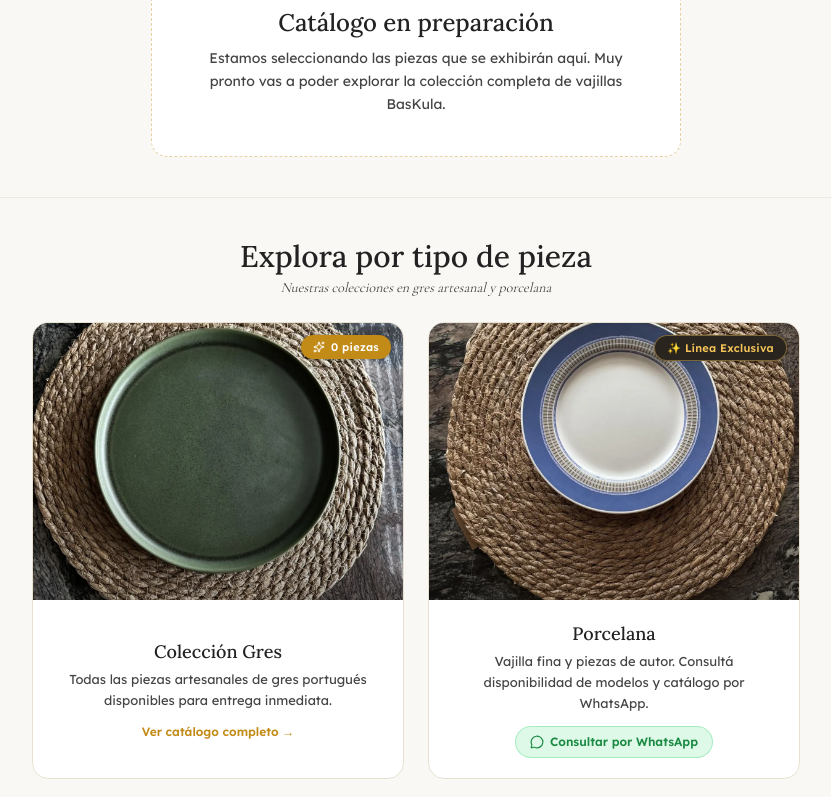
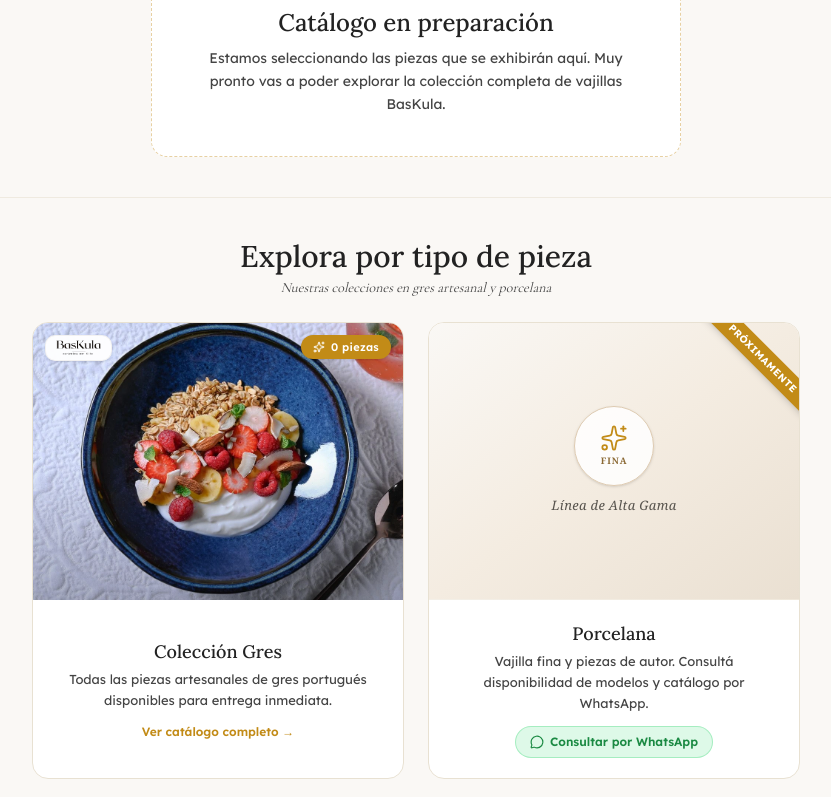
Before and after one commit to Nicklas072/fabulous-wisp-ab57fc, a Next.js app in the folder BasKula-herramienta/sitio/: page / in a window 1280 px wide. Shown: the part 562-1359 px from the top of the page, without its empty margins (224-1055 px from the left). Built offline with nearby package versions, Linux system fonts and the light colour scheme; no server answers; the database is empty.

Commit message:
feat(herramienta): actualizar tarjeta Gres con imagen lifestyle de plato azul y badge BasKula, y tarjeta Porcelana con cinta Proximamente

```diff
--- a/BasKula-herramienta/sitio/src/components/catalog/CatalogApp.tsx
+++ b/BasKula-herramienta/sitio/src/components/catalog/CatalogApp.tsx
@@ -871,13 +871,20 @@ export default function CatalogApp({
                 >
                   <div className="aspect-[4/3] overflow-hidden bg-[#f7f3ec] w-full relative">
                     <img
-                      src="/Plato llano con bordes.webp"
-                      alt="Colección Gres"
+                      src="/gres-lifestyle-azul.webp"
+                      alt="Colección Gres - Piezas artesanales"
                       className="w-full h-full object-cover group-hover:scale-105 transition-transform duration-500"
                       loading="lazy"
                     />
                     <div className="absolute inset-0 bg-gradient-to-t from-black/40 via-transparent to-transparent opacity-60 group-hover:opacity-40 transition-opacity" />
-                    <span className="absolute top-3 right-3 text-[11px] font-semibold tracking-wide bg-[#c28b17] text-white px-3 py-1 rounded-full shadow-sm flex items-center gap-1.5">
+
+                    {/* Badge BasKula superior izquierda */}
+                    <div className="absolute top-3 left-3 z-10 bg-white/95 backdrop-blur-sm px-2.5 py-1 rounded-lg shadow-sm border border-stone-200/50 flex items-center justify-center">
+                      <img src="/logo-baskula.png" alt="BasKula" className="h-3.5 sm:h-4 w-auto object-contain" />
+                    </div>
+
+                    {/* Contador de piezas superior derecha */}
+                    <span className="absolute top-3 right-3 text-[11px] font-semibold tracking-wide bg-[#c28b17] text-white px-3 py-1 rounded-full shadow-sm flex items-center gap-1.5 z-10">
                       <Sparkles className="w-3 h-3 text-white" />
                       <span>{products?.length || 0} piezas</span>
                     </span>
@@ -897,23 +904,28 @@ export default function CatalogApp({
 
                 {/* 2. Tarjeta Colección Porcelana */}
                 <a
-                  href={`https://wa.me/${whatsapp.replace(/[^0-9]/g, "") || "59893658477"}?text=${encodeURIComponent("Hola BasKula, quisiera consultar sobre la línea de Porcelana.")}`}
+                  href={`https://wa.me/${whatsapp.replace(/[^0-9]/g, "") || "59893658477"}?text=${encodeURIComponent("Hola BasKula, me interesa la futura línea de Porcelana.")}`}
                   target="_blank"
                   rel="noopener noreferrer"
                   className="group relative rounded-2xl overflow-hidden border border-border bg-card hover:shadow-[0_8px_30px_rgba(194,139,23,0.18)] hover:border-[#c28b17] transition-all text-center cursor-pointer flex flex-col"
                   title="Consultar por Porcelana en WhatsApp"
                 >
-                  <div className="aspect-[4/3] overflow-hidden bg-[#f7f3ec] w-full relative">
-                    <img
-                      src="/Plato postre Esmaltado.webp"
-                      alt="Colección Porcelana"
-                      className="w-full h-full object-cover group-hover:scale-105 transition-transform duration-500"
-                      loading="lazy"
-                    />
-                    <div className="absolute inset-0 bg-gradient-to-t from-black/40 via-transparent to-transparent opacity-60 group-hover:opacity-40 transition-opacity" />
-                    <span className="absolute top-3 right-3 text-[11px] font-semibold tracking-wide bg-[#2a241e] text-[#f4c458] border border-[#f4c458]/40 px-3 py-1 rounded-full shadow-sm flex items-center gap-1">
-                      <span>✨ Línea Exclusiva</span>
-                    </span>
+                  <div className="aspect-[4/3] w-full relative overflow-hidden bg-gradient-to-br from-[#FAF8F5] via-[#F4ECE1] to-[#EAE0D2] flex flex-col items-center justify-center border-b border-border/40 select-none">
+                    {/* Cinta diagonal de PRÓXIMAMENTE en la esquina superior derecha */}
+                    <div className="absolute top-0 right-0 overflow-hidden w-32 h-32 pointer-events-none z-10">
+                      <span className="absolute top-6 -right-9 w-36 text-center rotate-45 bg-[#c28b17] text-white font-bold text-[10px] tracking-wider py-1 shadow-md uppercase">
+                        Próximamente
+                      </span>
+                    </div>
+
+                    {/* Sello / emblema central artesanal */}
+                    <div className="w-16 h-16 sm:w-20 sm:h-20 rounded-full bg-white/85 shadow-sm border border-[#decbb2] flex flex-col items-center justify-center text-[#9c783e] group-hover:scale-105 transition-transform duration-500">
+                      <Sparkles className="w-6 h-6 sm:w-7 sm:h-7 stroke-[1.5] text-[#c28b17]" />
+                      <span className="text-[9px] uppercase tracking-widest font-serif font-semibold mt-0.5 text-[#8a6833]">Fina</span>
+                    </div>
+                    <p className="font-serif italic text-[12px] sm:text-[13px] text-stone-600 mt-2.5 tracking-wide">
+                      Línea de Alta Gama
+                    </p>
                   </div>
                   <div className="p-4 sm:p-5 text-center flex flex-col items-center justify-center flex-1">
                     <p className="font-display font-medium text-[16px] sm:text-[18px] text-foreground text-center">
```
Also changed, not shown: BasKula-herramienta/sitio/public/gres-lifestyle-azul.webp (added), BasKula-herramienta/sitio/public/logo-baskula.png.
